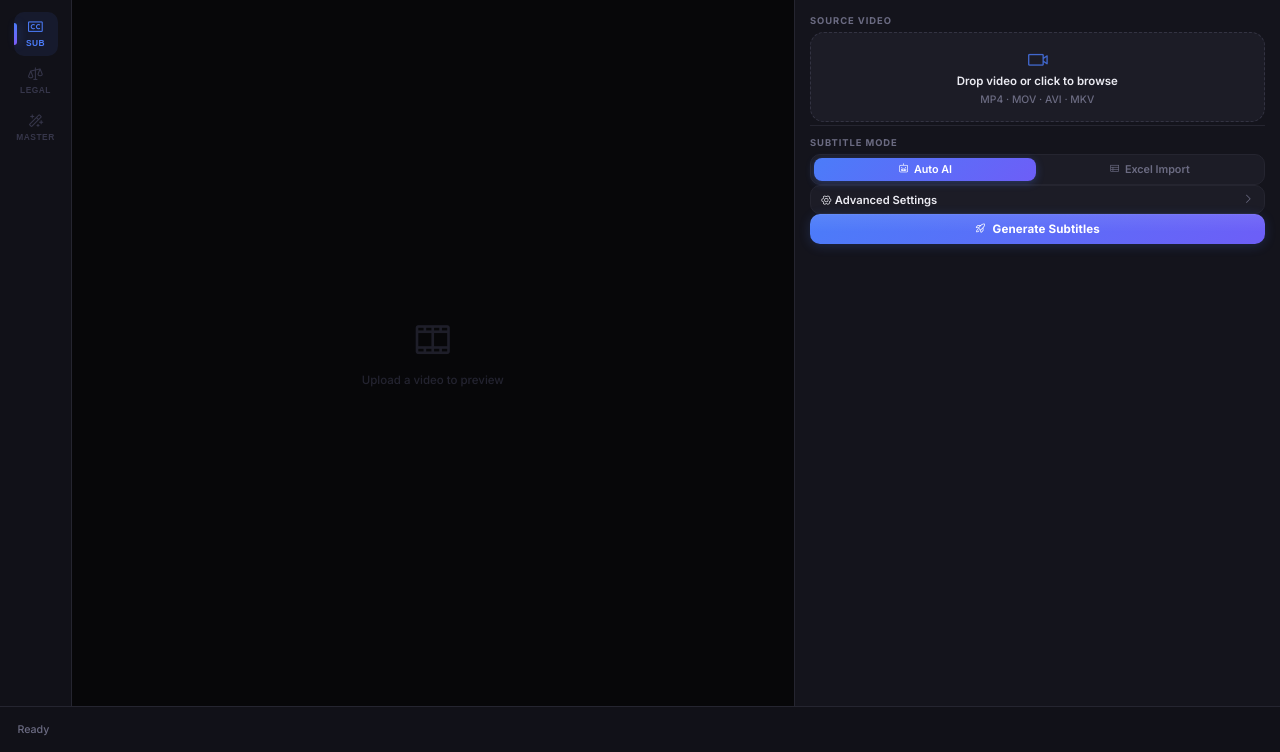
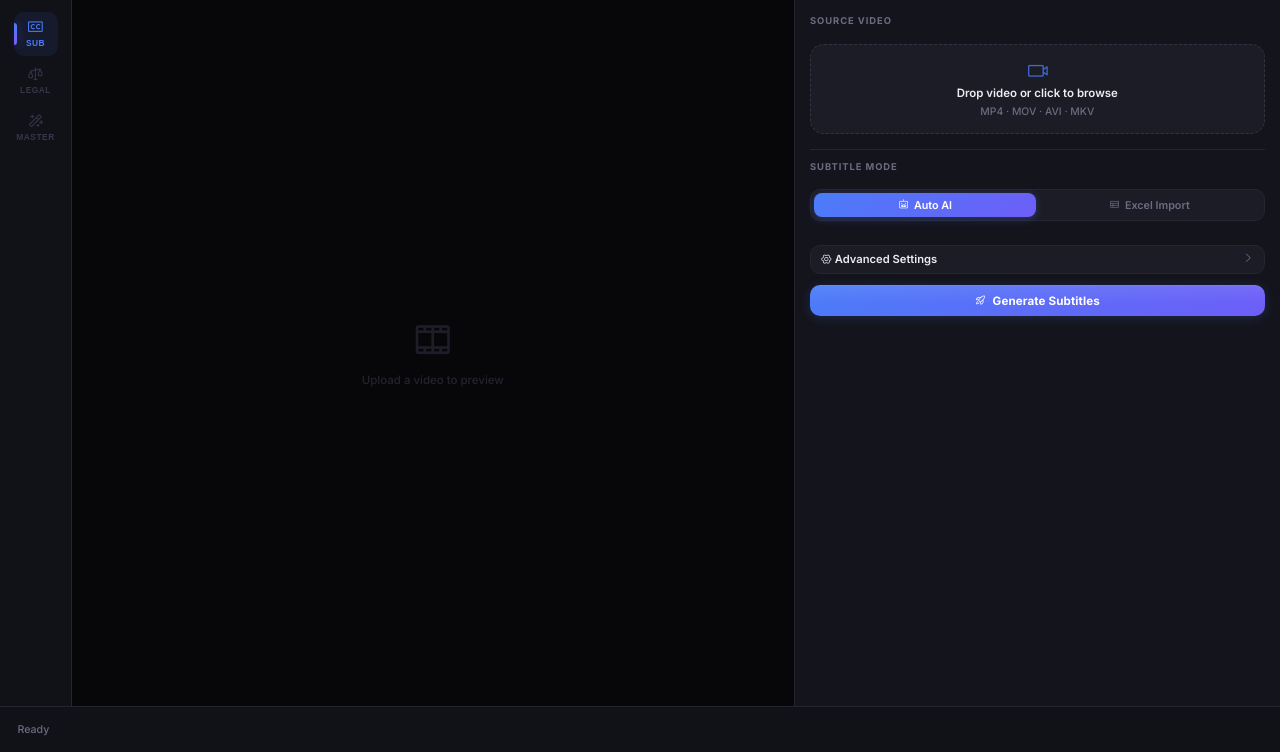
Before and after one commit to 22012003Hau123/Video_maker, a FastAPI app: page / in a window 1280 px wide. Shown: the part 48-800 px from the top of the page. Run offline with FastAPI, Linux system fonts and the light colour scheme; some libraries are stand-ins or nearby versions.

Commit message:
fix(ui): add gap inside forms, hide empty input-content divs to prevent double borders

```diff
--- a/static/css/main.css
+++ b/static/css/main.css
@@ -247,6 +247,7 @@ html, body {
 /* Mode panels */
 .mode-panel { display: none; flex-direction: column; gap: 1.1rem; }
 .mode-panel.active { display: flex; }
+.mode-panel form { display: flex; flex-direction: column; gap: 0.85rem; }
 
 /* ── STATUS BAR ──────────────────────────────────────────── */
 .statusbar {
@@ -497,6 +498,8 @@ input[type="checkbox"]:hover { border-color: var(--primary); }
 .lang-chip:hover { border-color: var(--border-hi); color: var(--text); background: rgba(255,255,255,0.04); }
 
 /* ── COLLAPSIBLE ─────────────────────────────────────────── */
+.input-content:empty { display: none; }
+
 .collapse-header {
     display: flex;
     align-items: center;
--- a/templates/index.html
+++ b/templates/index.html
@@ -9,7 +9,7 @@
 <link href="https://fonts.googleapis.com/css2?family=Inter:wght@400;500;600;700&display=swap" rel="stylesheet">
 <link rel="stylesheet" href="https://unpkg.com/@phosphor-icons/web@2.1.1/src/regular/style.css">
 <link rel="stylesheet" href="https://unpkg.com/@phosphor-icons/web@2.1.1/src/fill/style.css">
-<link rel="stylesheet" href="/static/css/main.css?v=8">
+<link rel="stylesheet" href="/static/css/main.css?v=9">
 </head>
 <body>
 
```
